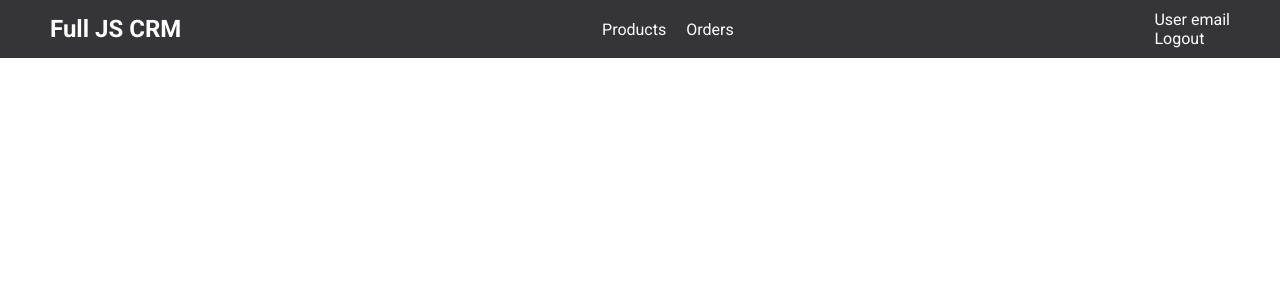
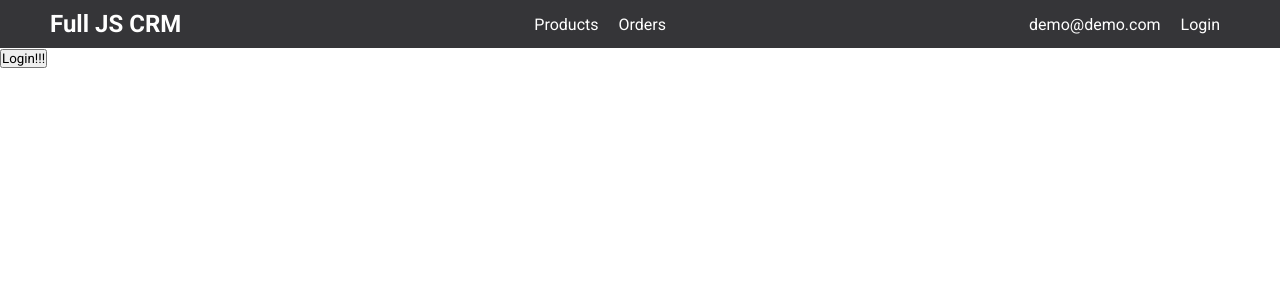
Before and after one commit to mpetkevic/fullstack-crm, a React (Create React App) app: page /login in a window 1280 px wide. Shown: the top 300 px of the page. Built offline with nearby package versions, Linux system fonts and the light colour scheme.

Commit message:
[React] Dummy Login implemented (without form)

```diff
--- a/src/App.js
+++ b/src/App.js
@@ -4,7 +4,10 @@ import { Switch, Route, BrowserRouter } from 'react-router-dom';
 import Home from './components/Home/Home';
 import Navbar from './components/Navbar/Navbar';
 import Products from './components/Products/Products';
-import Orders from './components/Orders/Orders'
+import Orders from './components/Orders/Orders';
+import User from './components/User/User';
+import Users from './components/Users/Users';
+import Login from './components/Login/Login';
 
 class App extends Component {
   render() {
@@ -16,6 +19,9 @@ class App extends Component {
               <Route exact path='/' component={Home}/>
               <Route path='/products' component={Products}/>
               <Route path='/orders' component={Orders}/>
+              <Route path='/account' component={User}/>
+              <Route path='/users' component={Users}/>
+              <Route path='/login' component={Login}/>
             </Switch>
           </Fragment>
         </BrowserRouter>
--- /dev/null
+++ b/src/actions/authActions.js
@@ -0,0 +1,14 @@
+import * as types from './types';
+
+export function authUser(user) {
+  return {
+    type: types.AUTH_USER,
+    user
+  }
+}
+
+export function logoutUser() {
+  return {
+    type: types.LOGOUT_USER
+  }
+}
--- /dev/null
+++ b/src/actions/types.js
@@ -0,0 +1,4 @@
+// AUTH types
+
+export const AUTH_USER = 'AUTH_USER';
+export const LOGOUT_USER = 'LOGOUT_USER';
--- /dev/null
+++ b/src/components/Login/Login.js
@@ -0,0 +1,17 @@
+import React from 'react';
+import {connect} from "react-redux";
+import {onLoginSubmit} from "../../thunks/loginThunk";
+
+const Login = (props) => {
+  return (
+      <div>
+        <button onClick={props.onLogin}>Login!!!</button>
+      </div>
+  );
+};
+
+const mapDispatchToProps = (dispatch) => ({
+  onLogin: () => dispatch(onLoginSubmit('demo@demo.com'))
+});
+
+export default connect(null, mapDispatchToProps)(Login);
--- a/src/components/Navbar/Navbar.js
+++ b/src/components/Navbar/Navbar.js
@@ -1,26 +1,47 @@
 import React, {Component} from 'react';
 import {Link, NavLink} from 'react-router-dom';
+import {connect} from "react-redux";
+import {onLogoutSubmit} from "../../thunks/logoutThunk";
 
 import './Navbar.scss';
 
 class Navbar extends Component {
   render() {
+    const {isAuth} = this.props.auth;
+    const {onLogout} = this.props;
     return (
         <div className='Navbar'>
           <Link to='/' className='Logo-link'>Full JS CRM</Link>
           <nav>
             <ul>
+              {isAuth ? <NavLink to='/users' className='nav-link' activeClassName='active-link'>Users</NavLink> : null}
               <NavLink to='/products' className='nav-link' activeClassName='active-link'>Products</NavLink>
               <NavLink to='/orders' className='nav-link' activeClassName='active-link'>Orders</NavLink>
             </ul>
           </nav>
-          <div>
-            <li>User email</li>
-            <li>Logout</li>
-          </div>
+          <nav>
+            <ul>
+              <Link to='/account' className='nav-link'>demo@demo.com</Link>
+              <Link
+                  to={isAuth ? '/' : '/login'}
+                  className='nav-link'
+                  onClick={isAuth ? onLogout : null}
+              >{isAuth ? 'Logout' : 'Login'}</Link>
+            </ul>
+          </nav>
         </div>
     );
   }
 }
 
-export default Navbar;
+const mapStateToProps = (state) => {
+  return {
+    auth: state.auth,
+  }
+}
+
+const mapDispatchToProps = (dispatch) => ({
+  onLogout: () => dispatch(onLogoutSubmit())
+});
+
+export default connect(mapStateToProps, mapDispatchToProps)(Navbar);
--- /dev/null
+++ b/src/components/User/User.js
@@ -0,0 +1,13 @@
+import React, {Component} from 'react';
+
+class User extends Component {
+  render() {
+    return (
+        <div>
+          User Component
+        </div>
+    );
+  }
+}
+
+export default User;
--- /dev/null
+++ b/src/components/Users/Users.js
@@ -0,0 +1,19 @@
+import React, {Component} from 'react';
+import {Redirect} from 'react-router-dom';
+
+class Users extends Component {
+  state = {
+    auth: false
+  }
+  render() {
+    const {auth} = this.state;
+    if(!auth) return <Redirect to='/'/>
+    return (
+        <div>
+          Users Component
+        </div>
+    );
+  }
+}
+
+export default Users;
--- /dev/null
+++ b/src/reducers/authReducer.js
@@ -0,0 +1,17 @@
+import * as types from './../actions/types';
+
+const initialState = {
+  isAuth: false
+}
+
+export default (state = initialState, action) => {
+  switch (action.type) {
+    case types.AUTH_USER:
+      console.log('Login')
+      return {...state, isAuth: true};
+    case types.LOGOUT_USER:
+      return {...state, isAuth: false}
+    default:
+      return state;
+  }
+}
--- a/src/reducers/rootReducer.js
+++ b/src/reducers/rootReducer.js
@@ -1,7 +1,8 @@
 import {combineReducers} from  'redux';
+import authReducer from './authReducer';
 
 const rootReducer = combineReducers({
-  //Combine reducers
+  auth: authReducer,
 })
 
 export default rootReducer;
--- /dev/null
+++ b/src/thunks/loginThunk.js
@@ -0,0 +1,5 @@
+import {authUser} from "../actions/authActions";
+
+export const onLoginSubmit = (user) => (dispatch) => {
+  dispatch(authUser(user));
+}
--- /dev/null
+++ b/src/thunks/logoutThunk.js
@@ -0,0 +1,5 @@
+import {logoutUser} from "../actions/authActions";
+
+export const onLogoutSubmit = () => (dispatch) => {
+  dispatch(logoutUser());
+}
```
